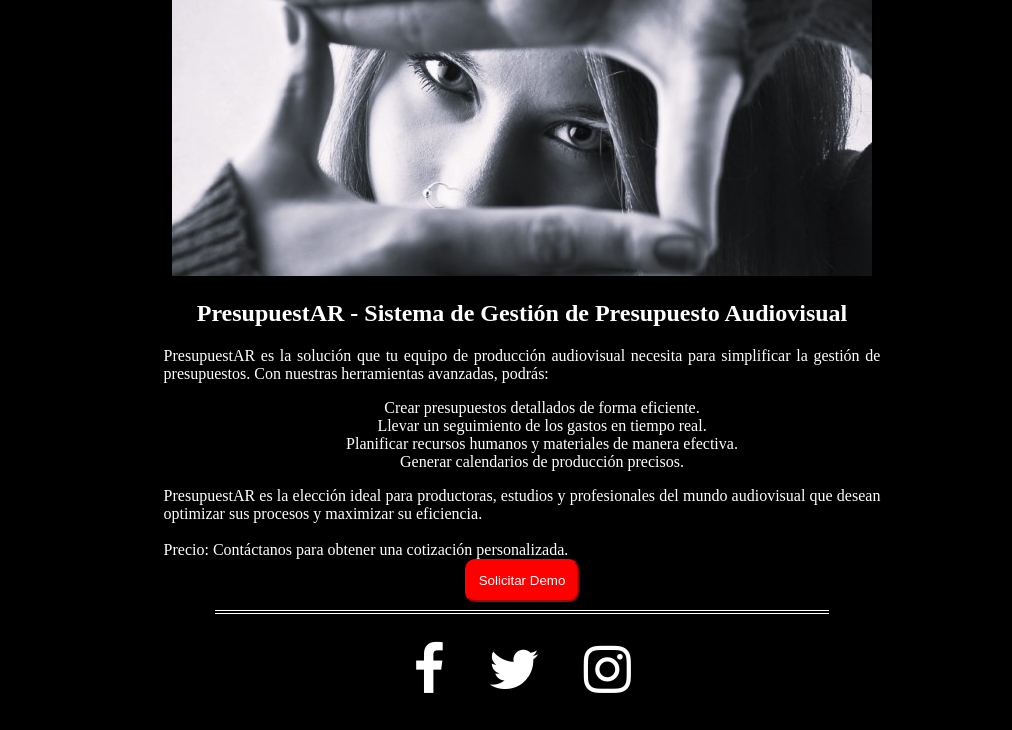
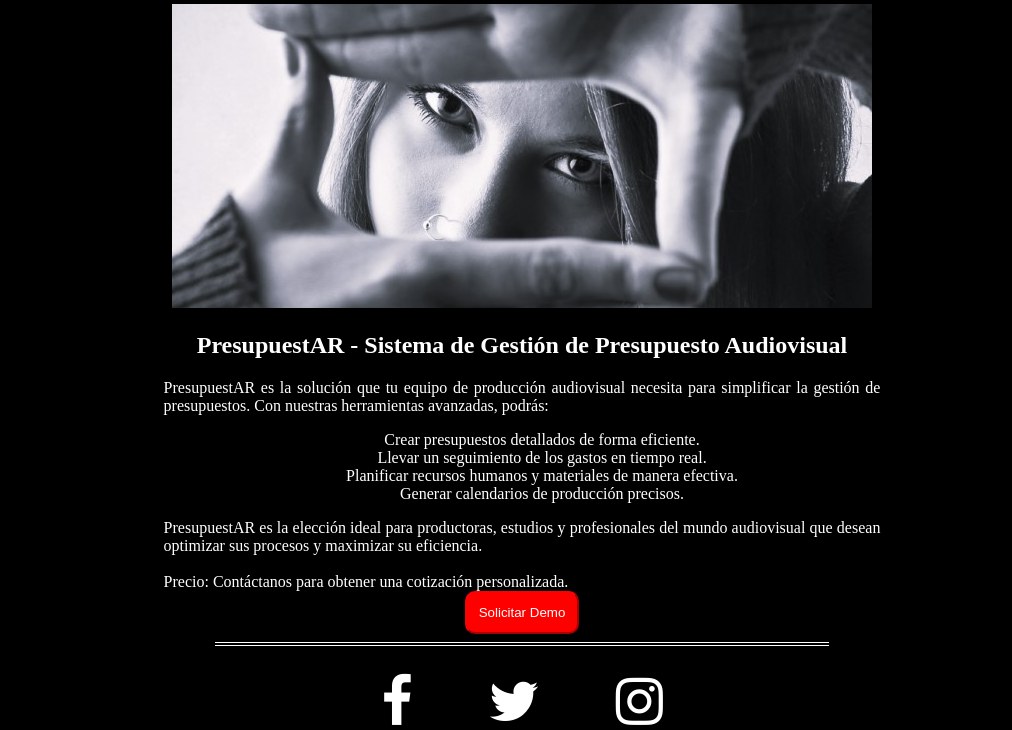
Before and after one commit to LaWeaArgentina/CAC-PYTHON-2023, a plain HTML site: page index.html in a window 1280 px wide. Shown: the part 287-1017 px from the top of the page, without its empty margins (118-1130 px from the left). Drawn offline with nearby package versions, Linux system fonts and the light colour scheme.

Commit message:
general.css actualizado animacion

```diff
--- a/general.css
+++ b/general.css
@@ -128,3 +128,13 @@ ol{
     text-align: justify;
     margin-top: 0px;
 }
+
+a {
+    display: inline-block;
+    margin: 0 1rem;
+    animation: heartBeat;
+    /*referencia a la declaracion @keyframedeclaration*/
+    animation-duration: 2s;
+    /*duracion*/
+
+}
--- a/index.html
+++ b/index.html
@@ -6,6 +6,7 @@
     <meta name="viewport" content="width=device-width, initial-scale=1.0">
     <link rel="stylesheet" href="general.css">
     <link rel="stylesheet" href="https://cdnjs.cloudflare.com/ajax/libs/font-awesome/4.7.0/css/font-awesome.min.css">
+    <link rel="stylesheet" href="https://cdnjs.cloudflare.com/ajax/libs/animate.css/4.1.1/animate.min.css">
     <link rel="icon" href="favicon.ico" type="image/x-icon">
 
 
@@ -19,8 +20,8 @@
     </header>
 
     <nav>
-        <a class="activo" href="index.html">INICIO</a>
-        <a href="nosotros.html">QUIENES SOMOS</a>
+        <a  class="activo" href="index.html">INICIO</a>
+        <a  href="nosotros.html">QUIENES SOMOS</a>
         <a href="producto.html">PRODUCTO</a>
         <a href="clientes.html">CLIENTES</a>
         <a href="contacto.html">CONTACTO</a>
```
